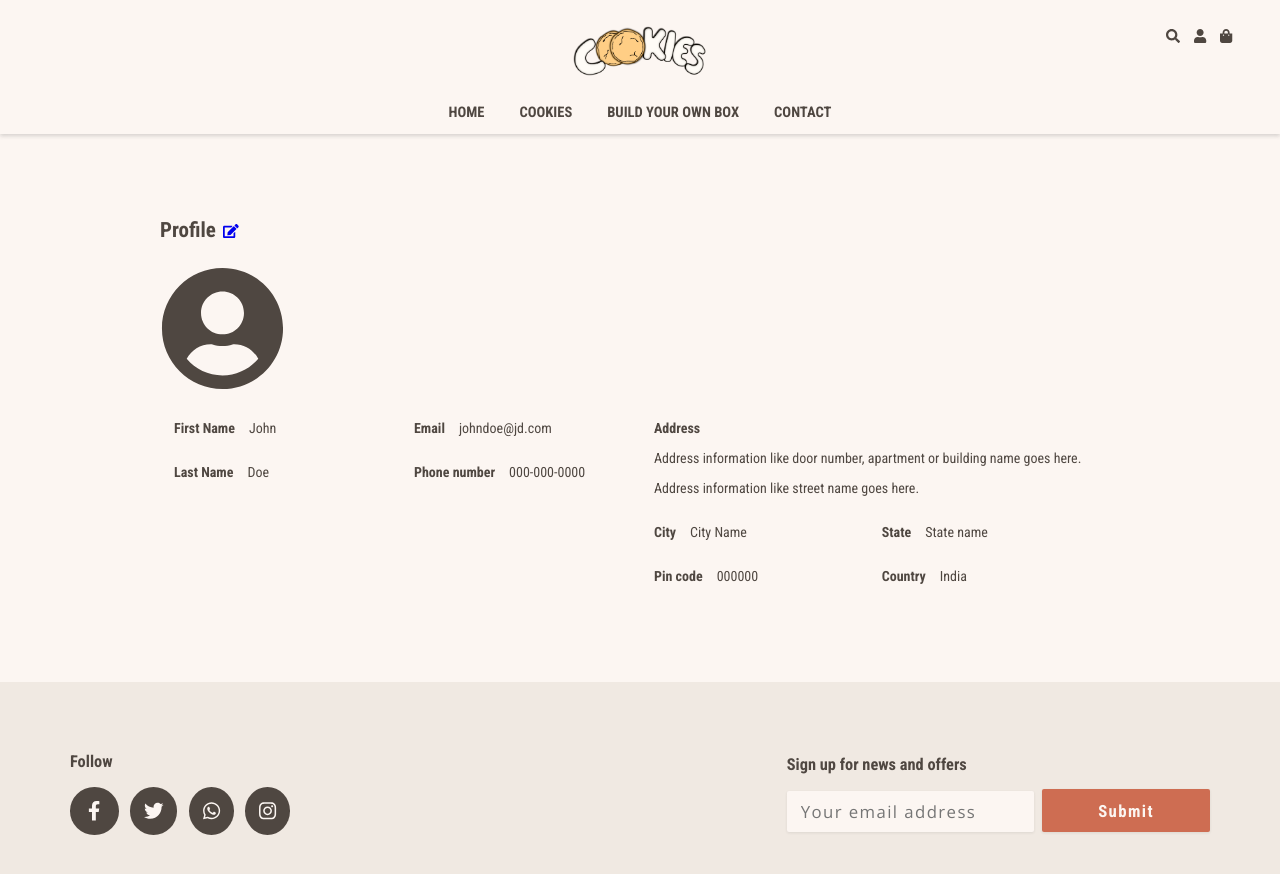
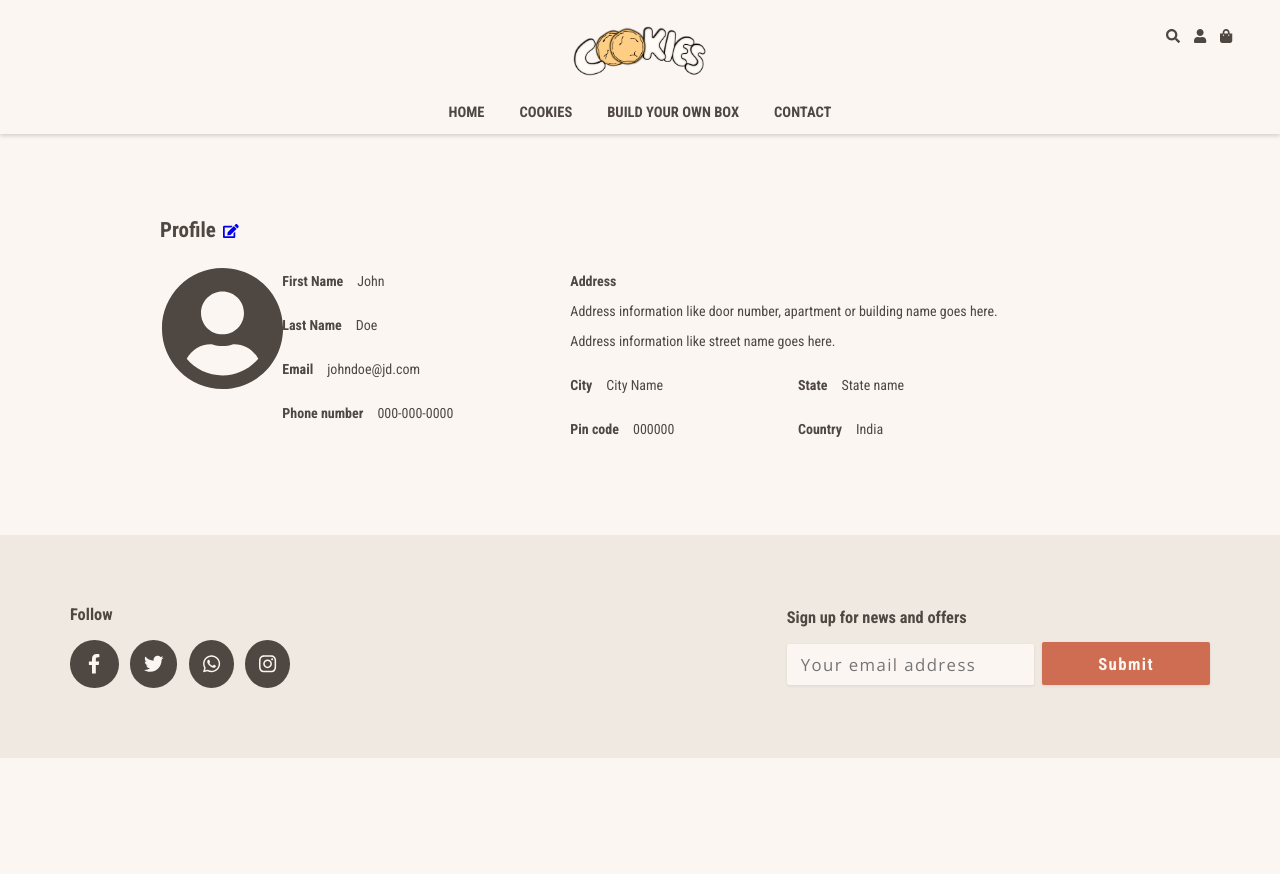
Before and after one commit to crisner/cookies-e-commerce-website, a React app: page /profile in a window 1280 px wide. Shown: the top 874 px of the page. After the commit the page ends 800 px from the top, so only its background shows below. Built offline with nearby package versions, Linux system fonts and the light colour scheme.

Commit message:
Refactor profile page

```diff
--- a/src/stylesheet/main.css
+++ b/src/stylesheet/main.css
@@ -856,17 +856,18 @@ main .order-now .text {
 .user-profile .information-container {
   display: flex;
   flex-direction: row;
-  justify-content: flex-start;
+  justify-content: center;
 }
 
 .user-profile .primary-details {
   display: flex;
-  width: 50%;
+  flex-direction: column;
+  width: 30%;
 }
 
 .user-profile .user-picture {
   font-size: 125px;
-  width: 15%;
+  position: absolute;
 }
 
 .user-profile-form .user-picture {
--- a/src/user/Profile.tsx
+++ b/src/user/Profile.tsx
@@ -11,7 +11,6 @@ const UserProfile = (): JSX.Element => (
     </div>
     <div className="information-container">
       <div className="primary-details">
-        <div className="user-name">
           <div className="user-details">
             <h4>First Name</h4>
             <p>John</p>
@@ -20,8 +19,6 @@ const UserProfile = (): JSX.Element => (
             <h4>Last Name</h4>
             <p>Doe</p>
           </div>
-        </div>
-        <div className="user-contact">
           <div className="user-details">
             <h4>Email</h4>
             <p>johndoe@jd.com</p>
@@ -30,7 +27,6 @@ const UserProfile = (): JSX.Element => (
             <h4>Phone number</h4>
             <p>000-000-0000</p>
           </div>
-        </div>
       </div>
       <div className="address-information">
         <h4>Address</h4>
```
